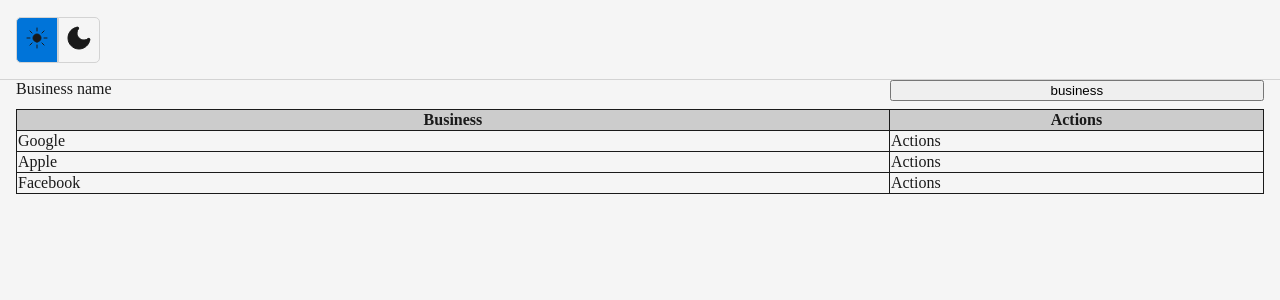
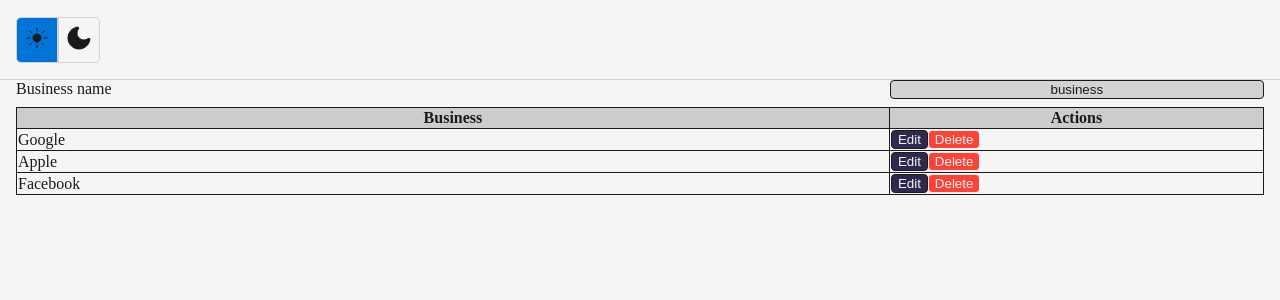
Before and after one commit to EstebanVictorio/business-app, a React app: page / in a window 1280 px wide. Shown: the top 300 px of the page. Built offline with nearby package versions, Linux system fonts and the light colour scheme; a web font is replaced by a local one.

Commit message:
feat: add button variants

```diff
--- a/src/blocks/Header/Action.js
+++ b/src/blocks/Header/Action.js
@@ -6,16 +6,17 @@
  * @typedef {{
  *  type: 'person' | 'business'
  *  width: '10%' | '20%' | '30%' | '40%' | '50%' | '60%' | '70%'
+ *  variant: 'primary'
  * }} Props
  * @type {FC<Props>} Action
  **/
-const Action = ({ type, width }) => {
+const Action = ({ type, variant, width }) => {
   return (
     <div css={css`
       width: ${width};
       display: flex;
     `}>
-      <input css={css`width:100%;`} type="button" value={type}/>
+      <input css={css`width:100%;`} type="button" value={type} data-variant={variant} />
     </div>
   )
 }
--- a/src/ds/index.js
+++ b/src/ds/index.js
@@ -4,11 +4,13 @@
 import flow from "./flow"
 import palette from "./palette"
 import typeface from "./typeface"
+import norm from "./norm"
 
 const styles = css`
   ${flow}
   ${palette}
   ${typeface}
+  ${norm}
 `
 
 /** @type {FC} GlobalStyles */
--- /dev/null
+++ b/src/ds/norm.js
@@ -0,0 +1,14 @@
+import { css } from "@emotion/react"
+
+const norm = css`
+  button,
+  input[type="button"] {
+    cursor: pointer;
+    border-width: 1px;
+    border-radius: 4px;
+    border-style: solid;
+  }
+`
+
+
+export default norm
--- a/src/ds/palette.js
+++ b/src/ds/palette.js
@@ -4,6 +4,9 @@
     --white: #f5f5f5;
     --black: #1a1a1a;
     --blue: #0074D9;
+    --spacey: #2E294E;
+    --green: #1B998B;
+    --red: #FF4136;
   }
 
   svg > path {
@@ -16,6 +19,18 @@
     color: var(--black);
     --icon-stroke: var(--black);
     --icon-fill: var(--black);
+
+    --primary: var(--black);
+    --bg-primary: lightgray;
+    --primary-border: var(--black);
+
+    --info: var(--white);
+    --bg-info: var(--spacey);
+    --info-border: var(--white);
+
+    --danger: var(--white);
+    --bg-danger: var(--red);
+    --info-border: var(--black);
   }
 
   [data-theme="dark"] {
@@ -23,6 +38,53 @@
     color: var(--white);
     --icon-stroke: var(--white);
     --icon-fill: var(--white);
+
+    --primary: var(--white);
+    --bg-primary: var(--blue);
+    --primary-border: var(--white);
+
+    --info: var(--white);
+    --bg-info: var(--green);
+    --info-border: var(--white);
+
+    --danger: var(--white);
+    --bg-danger: var(--red);
+    --danger-border: var(--black);
+  }
+
+
+  [data-variant="primary"] {
+    color: var(--primary);
+    background-color: var(--bg-primary);
+  }
+
+  [data-variant="info"] {
+    color: var(--info);
+    background-color: var(--bg-info);
+  }
+
+  [data-variant="danger"] {
+    color: var(--danger);
+    background-color: var(--bg-danger);
+  }
+
+  button[data-variant],
+  input[type="button"][data-variant] {
+  }
+
+  button[data-variant="primary"],
+  input[type="button"][data-variant="primary"] {
+    border-color: var(--primary-border);
+  }
+
+  button[data-variant="info"],
+  input[type="button"][data-variant="info"] {
+    border-color: var(--info-border);
+  }
+
+  button[data-variant="danger"],
+  input[type="button"][data-variant="danger"] {
+    border-color: var(--danger-border);
   }
 `
 
--- a/src/pages/index.js
+++ b/src/pages/index.js
@@ -11,7 +11,7 @@
           <Header.Heading width="70%">
             Business name
           </Header.Heading>
-          <Header.Action width="30%" type="business" />
+          <Header.Action width="30%" type="business" variant="primary" />
         </Header>
         <Table>
           <Table.Head>
@@ -30,7 +30,8 @@
                 Google
               </Table.Cell>
               <Table.Cell width="30%">
-                Actions
+                <input type="button" data-variant="info" value="Edit" />
+                <input type="button" data-variant="danger" value="Delete" />
               </Table.Cell>
             </Table.Row>
             <Table.Row>
@@ -38,7 +39,8 @@
                 Apple
               </Table.Cell>
               <Table.Cell width="30%">
-                Actions
+                <input type="button" data-variant="info" value="Edit" />
+                <input type="button" data-variant="danger" value="Delete" />
               </Table.Cell>
             </Table.Row>
             <Table.Row>
@@ -46,7 +48,8 @@
                 Facebook
               </Table.Cell>
               <Table.Cell width="30%">
-                Actions
+                <input type="button" data-variant="info" value="Edit" />
+                <input type="button" data-variant="danger" value="Delete" />
               </Table.Cell>
             </Table.Row>
           </Table.Body>
```
